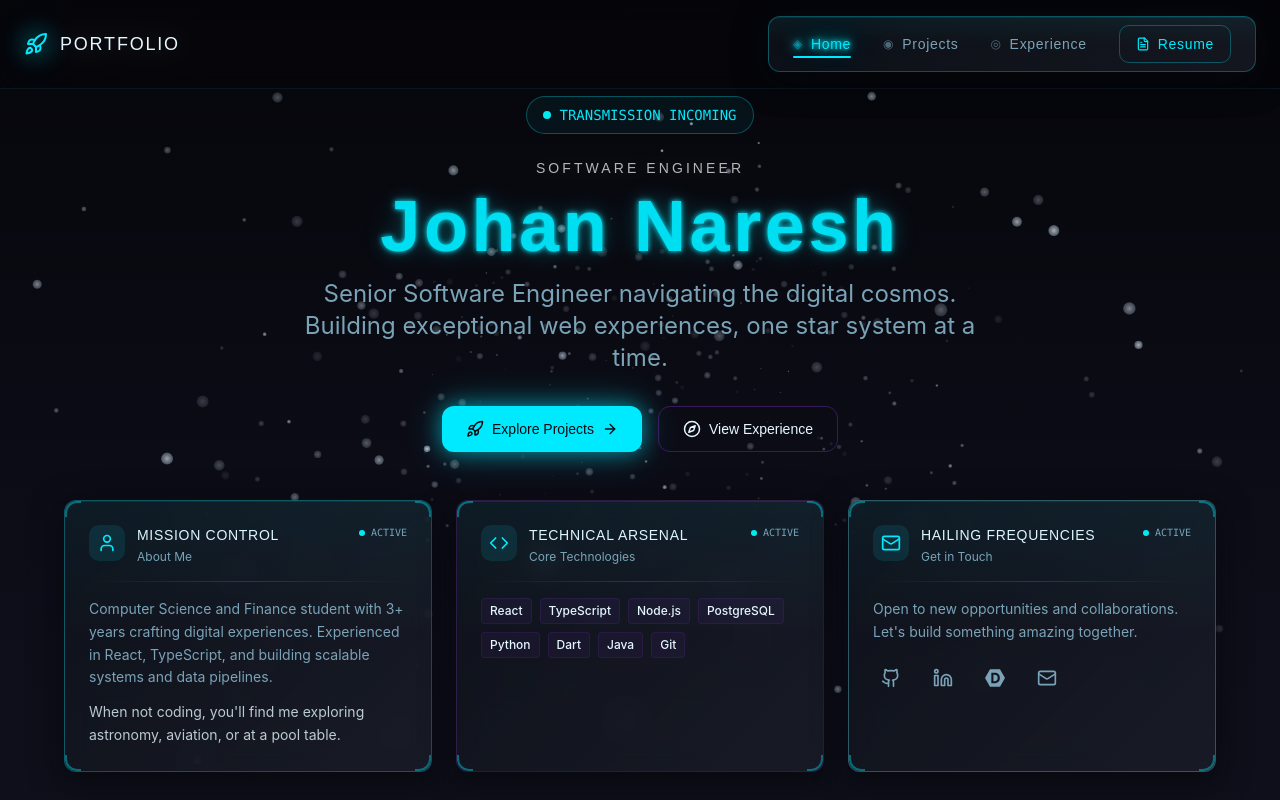
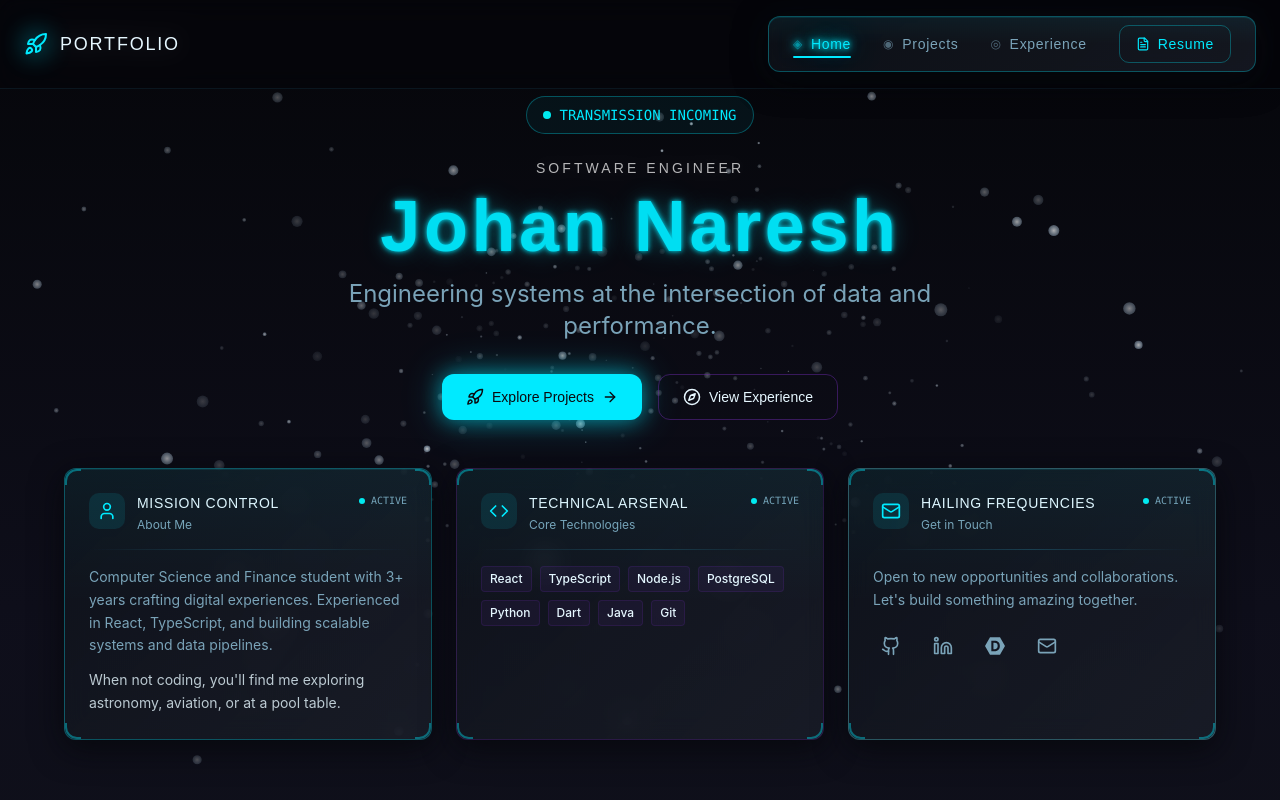
Before and after one commit to johannaresh/Johan-Portfolio, a React (Vite) app: page /experience in a window 1280 px wide. Shown: the top 800 px of the page. Built offline with nearby package versions, Linux system fonts and the light colour scheme; the HTML template or start-up script is replaced by a standard one.

Commit message:
Update job description in Index component

```diff
--- a/src/pages/Index.tsx
+++ b/src/pages/Index.tsx
@@ -99,8 +99,7 @@ const Index = () => {
             </h1>
 
             <p className="text-xl md:text-2xl text-muted-foreground max-w-2xl mx-auto">
-              Senior Software Engineer navigating the digital cosmos. Building
-              exceptional web experiences, one star system at a time.
+              Engineering systems at the intersection of data and performance.
             </p>
 
             {/* CTA Buttons */}
```
